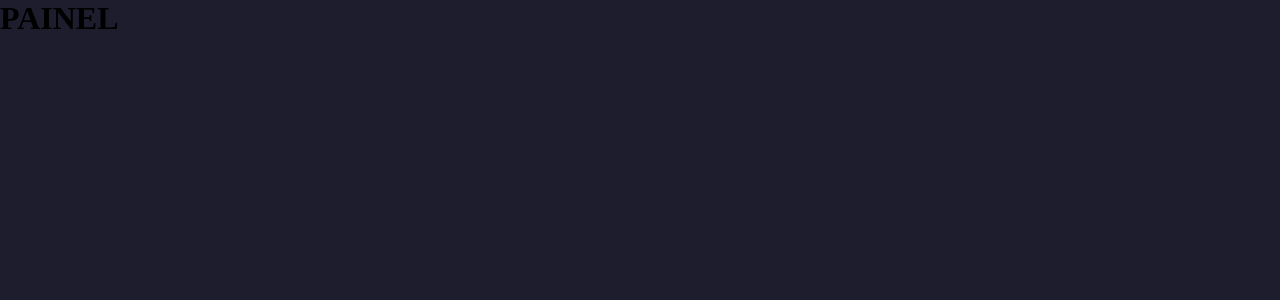
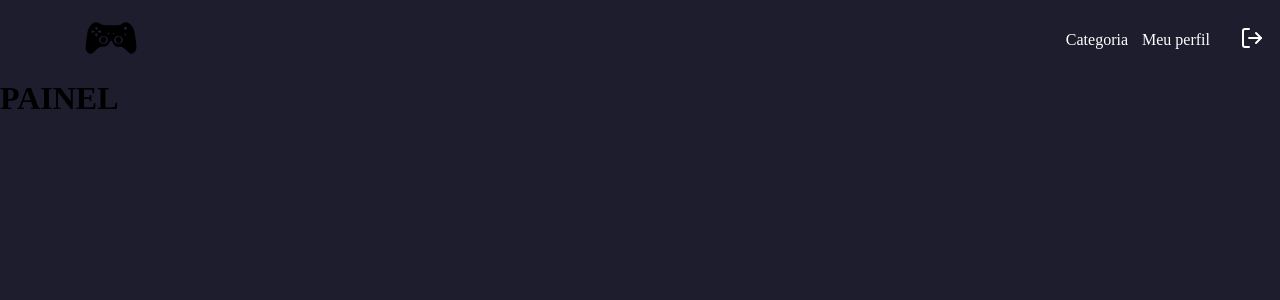
Before and after one commit to guizinsx/JaZerei, a Next.js app in the folder frontend/: page /dashboard in a window 1280 px wide. Shown: the top 300 px of the page. Built offline with nearby package versions, Linux system fonts and the light colour scheme.

Commit message:
feat: create and style header component with navigation links and logout icon

```diff
--- a/frontend/package.json
+++ b/frontend/package.json
@@ -11,6 +11,7 @@
   "dependencies": {
     "axios": "^1.7.7",
     "cookies-next": "^4.3.0",
+    "lucide-react": "^0.454.0",
     "next": "15.0.2",
     "react": "19.0.0-rc-02c0e824-20241028",
     "react-dom": "19.0.0-rc-02c0e824-20241028",
--- /dev/null
+++ b/frontend/src/app/dashboard/components/header/index.tsx
@@ -0,0 +1,39 @@
+import Link from 'next/link'
+import styles from './styles.module.scss'
+import Image from 'next/image'
+import logoImg from '/public/logo.svg'
+import { LogOutIcon } from 'lucide-react';
+
+export function Header(){
+    return(
+        <header className={styles.headerContainer}>
+            <div className={styles.headerContent}>
+                <Link href="/dashboard">
+                    <Image
+                        alt="Logo controle"
+                        src={logoImg}
+                        width={190}
+                        height={60}
+                        priority={true}
+                        quality={100}
+                    />
+                </Link>
+
+                <nav>
+                    <Link href="dashboard/category">
+                        Categoria
+                    </Link>
+                    <Link href="dashboard/perfil">
+                        Meu perfil
+                    </Link>
+
+                    <form>
+                        <button type='submit'>
+                            <LogOutIcon size={24} color="#FFF" />
+                        </button>
+                    </form>
+                </nav>
+            </div>
+        </header>
+    )
+}
--- /dev/null
+++ b/frontend/src/app/dashboard/components/header/styles.module.scss
@@ -0,0 +1,44 @@
+
+.heanderContainer{
+    height: 5rem;
+}
+
+.headerContent{
+    max-width: 1280px;
+    height: 5rem;
+    margin: 0 auto;
+    padding: 0 16px;
+
+    display: flex;
+    align-items: center;
+    justify-content: space-between;
+
+
+    nav{
+        display: flex;
+        align-items: center;
+        gap: 14px;
+
+        a{
+            color: var(--white);
+            text-decoration: none;
+            transition: color .8s;
+
+            &:hover{
+                color: var(--red-900);
+            }
+        }
+
+        button{
+            border: 0;
+            background: transparent;
+            margin-left: 16px;
+            transition: transform 0.5s;
+
+            &:hover{
+                transform: scale(1.2);
+            }
+
+        }
+    }
+}
--- /dev/null
+++ b/frontend/src/app/dashboard/layout.tsx
@@ -0,0 +1,12 @@
+import { Header } from "./components/header"
+
+export default function DashboardLayout({ children }:
+    { children: React.ReactNode}
+){
+    return(
+        <>
+            <Header/>
+            {children}
+        </>
+    )
+}
```
Also changed, not shown: 1 other file (tests, documents, lock files or other folders).
